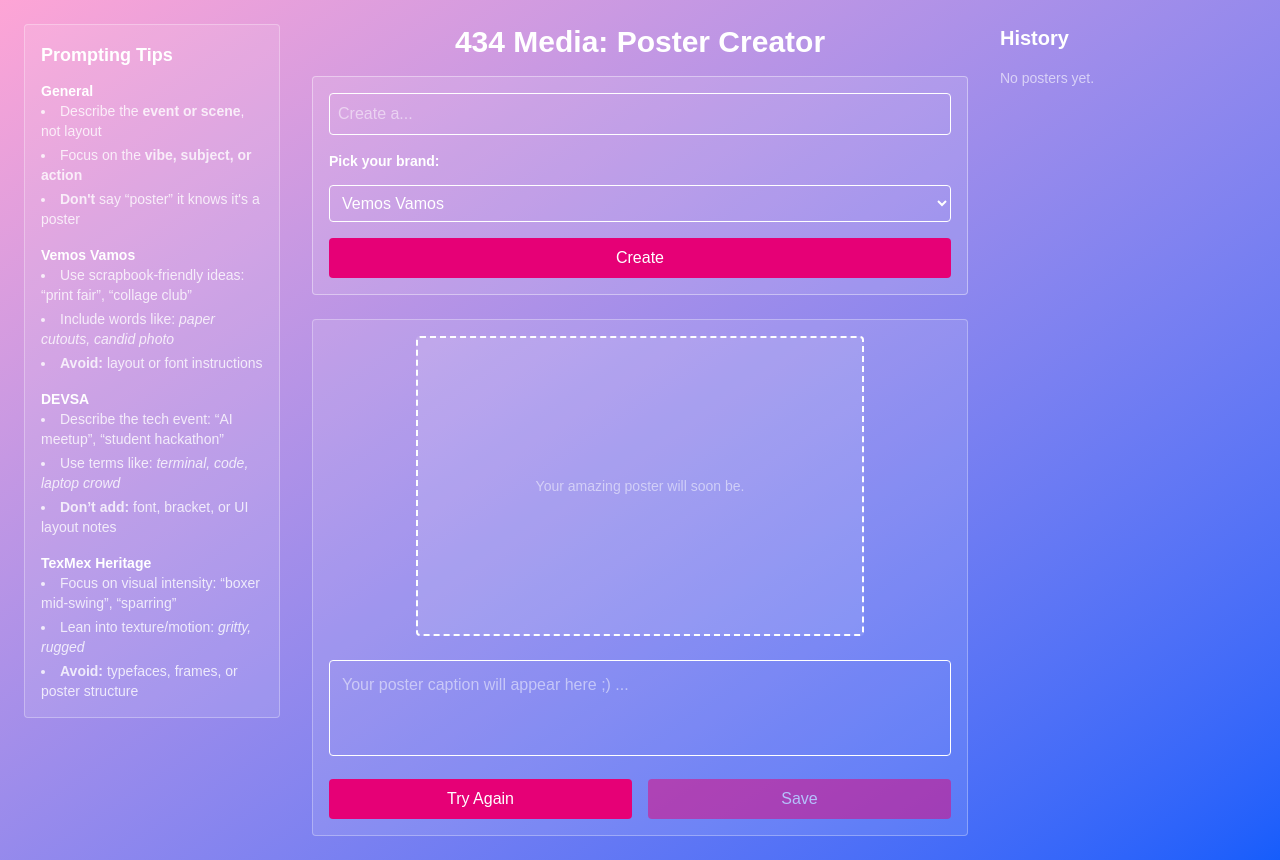
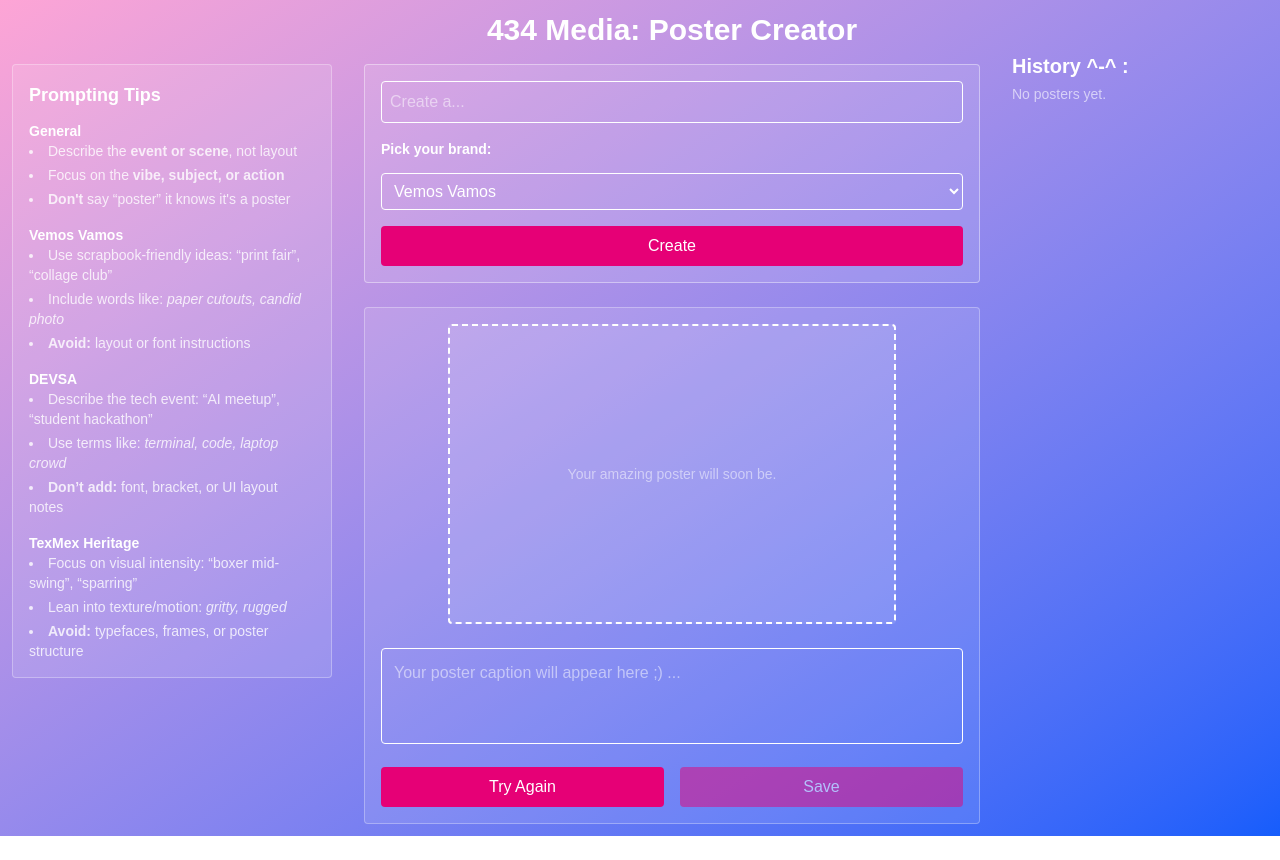
Before and after one commit to 434media/creative-agent, a Next.js app: page / in a window 1280 px wide. After the commit the page ends 836 px from the top, so only its background shows below. Built offline with nearby package versions, Linux system fonts and the light colour scheme.

Commit message:
spacing and stuff

```diff
--- a/app/page.tsx
+++ b/app/page.tsx
@@ -87,10 +87,10 @@ export default function Home() {
 
   return (
     <div className="min-h-screen bg-gradient-to-br from-pink-300 to-blue-600 text-white">
-<main className="grid grid-cols-1 md:grid-cols-[auto_minmax(0,800px)_auto] gap-8 p-6 md:max-w-[1600px] mx-auto">
+<main className="grid grid-cols-1 md:grid-cols-[auto_minmax(0,800px)_auto] gap-8 p-3 md:max-w-[1500px] mx-auto">
 
         {/* Prompting Tips */}
-        <aside className="w-full md:w-64 shrink-0 space-y-6">
+        <aside className="w-full md:w-80 shrink-0 mt-13">
   <div className="bg-white/10 border border-white/30 rounded p-4">
     <h3 className="text-lg font-semibold mb-3">Prompting Tips</h3>
     <div className="text-sm space-y-4">
@@ -218,8 +218,8 @@ export default function Home() {
         </div>
 
         {/* History Section */}
-        <aside className="w-full md:w-64">
-          <h2 className="text-xl font-semibold mb-4">History</h2>
+        <aside className="w-full mt-10 md:w-64">
+          <h2 className="text-xl font-semibold mb-1">History ^-^ :</h2>
           <div className="space-y-4 max-h-[80vh] overflow-y-auto pr-2">
             {history.map((item, index) => (
               <div key={index} className="bg-white/10 rounded p-2">
```
